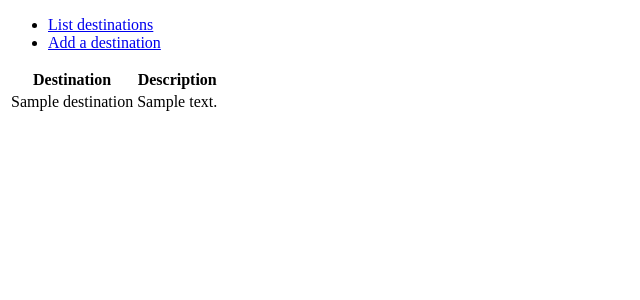
After one commit to heidihas/Kaukokaipuu, a Flask app: page /destinations in a window 1280 px wide. The commit adds this page. Shown: the top 300 px of the page, without its empty margins (0-640 px from the left). Run offline with Flask 2, Linux system fonts and the light colour scheme; tables that the repository leaves empty hold one stand-in row (values such as "Sample post").

Commit message:
ensimmäinen versio

```diff
--- /dev/null
+++ b/application/destinations/views.py
@@ -0,0 +1,20 @@
+from application import app, db
+from flask import redirect, render_template, request, url_for
+from application.destinations.models import Destination
+
+@app.route("/destinations", methods=["GET"])
+def destinations_index():
+    return render_template("destinations/list.html", destinations = Destination.query.all())
+
+@app.route("/destinations/new/")
+def destinations_form():
+    return render_template("destinations/new.html")
+
+@app.route("/destinations/", methods=["POST"])
+def destinations_create():
+    d = Destination(request.form.get("name"), request.form.get("description"))
+
+    db.session().add(d)
+    db.session().commit()
+
+    return redirect(url_for("destinations_index"))
--- /dev/null
+++ b/application/templates/destinations/list.html
@@ -0,0 +1,16 @@
+{% extends "layout.html" %}
+
+{% block body %}
+    <table>
+        <tr>
+            <th>Destination</th>
+            <th>Description</th>
+        </tr>
+        {% for destination in destinations %}
+        <tr>
+            <td>{{ destination.name }}</td>
+            <td>{{ destination.description }}</td>
+        </tr>
+        {% endfor %}
+    </table>
+{% endblock %}
--- a/application/templates/layout.html
+++ b/application/templates/layout.html
@@ -6,6 +6,11 @@
   </head>
 
   <body>
+    <ul>
+        <li><a href="{{ url_for('destinations_index') }}">List destinations</a></li>
+        <li><a href="{{ url_for('destinations_form') }}">Add a destination</a></li>
+    </ul>
+
     {% block body %}
       <p>
         Content.
--- a/requirements.txt
+++ b/requirements.txt
@@ -1,7 +1,9 @@
 click==6.7
 Flask==1.0.2
+Flask-SQLAlchemy==2.3.2
 gunicorn==19.8.1
 itsdangerous==0.24
 Jinja2==2.10
 MarkupSafe==1.0
+SQLAlchemy==1.2.7
 Werkzeug==0.14.1
```
Also changed, not shown: application/__init__.py (+11 -0 lines), application/destinations/models.py (added, +16 -0 lines), application/templates/destinations/new.html (added, +9 -0 lines), application/destinations/__init__.py (added), 1 other file.
